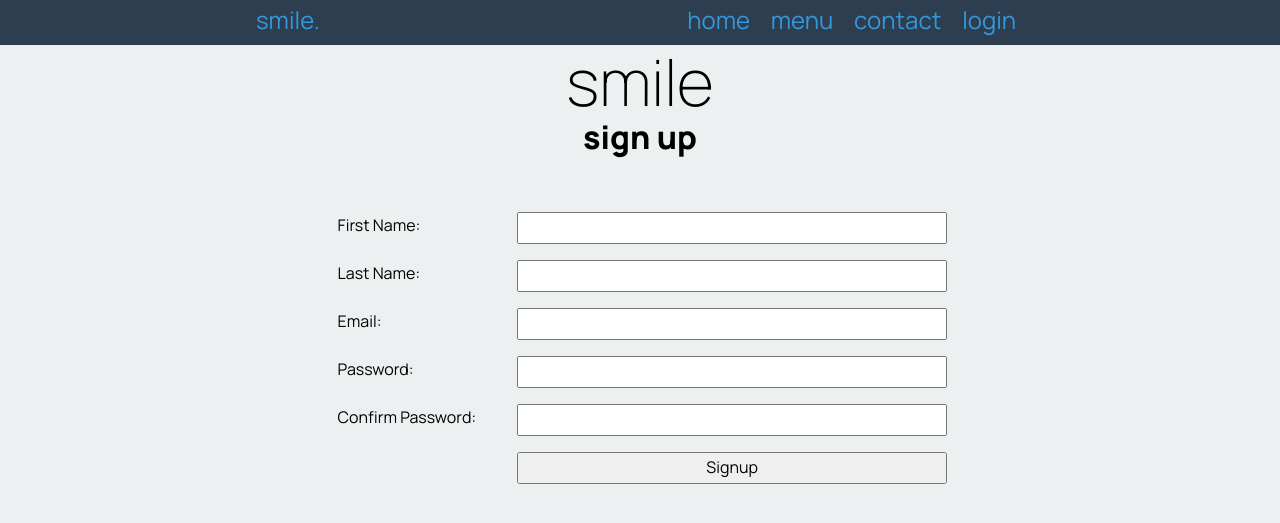
After one commit to prateekrout06/cafev2, a Flask app: page /signup in a window 1280 px wide. The commit adds this page. Shown: the top 523 px of the page. Run offline with Flask 3, Linux system fonts and the light colour scheme.

Commit message:
Video 5 Completed

```diff
--- a/app.py
+++ b/app.py
@@ -1,10 +1,10 @@
-from aifc import Error
-
-from flask import Flask, render_template
+from flask import Flask, render_template, redirect, request, session
 import sqlite3
 from sqlite3 import Error
+from flask_bcrypt import Bcrypt
 
-DATABASE = "C:/Users/GGPC/PycharmProjects/Smile/smile.db"
+# DATABASE = "C:/Users/GGPC/PycharmProjects/Smile/smile.db" # Desktop
+DATABASE = "C:/Users/ethan/PycharmProjects/SmileCafe/smile.db"  # Laptop
 
 app = Flask(__name__)
 
@@ -28,7 +28,7 @@ def render_menu_page(cat_id):
     con = create_connection(DATABASE)
     query = "SELECT name, description, volume, image, price FROM products WHERE cat_id=?"
     cur = con.cursor()
-    cur.execute(query, (cat_id, ))
+    cur.execute(query, (cat_id,))
     product_list = cur.fetchall()
     query = "SELECT id, name FROM category"
     cur = con.cursor()
@@ -43,4 +43,44 @@ def render_contact_page():
     return render_template('contact.html')
 
 
-app.run(host='0.0.0.0', debug=True)
+@app.route('/login', methods=['POST', 'GET'])
+def render_login():
+    return render_template('login.html')
+
+
+@app.route('/signup', methods=['POST', 'GET'])
+def render_signup():
+    if request.method == 'POST':
+        print(request.form)
+        fname = request.form.get('fname').title().strip()
+        lname = request.form.get('lname').title().strip()
+        email = request.form.get('email').lower().strip()
+        password = request.form.get('password')
+        password2 = request.form.get('password2')
+
+        if password != password2:
+            return redirect('\signup?error=Passwords+do+not+match')
+
+        if len(password) < 8:
+            return redirect('\signup?error=Passwords+must+be+at+least+8+characters')
+
+        con = create_connection(DATABASE)
+        query = 'INSERT INTO user (fname, lname, email, password) VALUES (?, ?, ?, ?)'
+        cur = con.cursor()
+
+        try:
+            cur.execute(query, (fname, lname, email, password))
+        except sqlite3.IntegrityError:
+            con.close()
+            return redirect('\signup?error=Email+is+already+used')
+
+        con.commit()
+        con.close()
+
+        return redirect('\login')
+
+    return render_template('signup.html')
+
+
+if __name__ == '__main__':
+    app.run()
--- a/static/smile.css
+++ b/static/smile.css
@@ -135,7 +135,9 @@ a, a:visited {
 .myform {
     width: 80%;
     margin: auto;
-    padding-top: 3rem;
+    padding-bottom: 1rem;
+    margin-bottom: 20px;
+    display: block;
 }
 
 .form-group {
--- a/templates/base.html
+++ b/templates/base.html
@@ -18,6 +18,7 @@
             <a href="/">home</a>
             <a href="/menu/1">menu</a>
             <a href="/contact">contact</a>
+            <a href="/login">login</a>
         </div>
     </div>
 </nav>
--- /dev/null
+++ b/templates/signup.html
@@ -0,0 +1,35 @@
+{% extends "base.html" %}
+
+{% block pageheading %}sign up{% endblock %}
+
+{% block main %}
+<form class="myform" method="post">
+    <div class="form-group">
+        <div class="form-label">First Name:</div>
+        <div class="form-element"><input type="text" name="fname" id="fname" required></div>
+    </div>
+    <div class="error">{{ fname_error }}</div>
+    <div class="form-group">
+        <div class="form-label">Last Name:</div>
+        <div class="form-element"><input type="text" name="lname" id="lname" required></div>
+    </div>
+    <div class="error">{{ lname_error }}</div>
+    <div class="form-group">
+        <div class="form-label">Email:</div>
+        <div class="form-element"><input type="email" name="email" id="email" required></div>
+    </div>
+    <div class="form-group">
+        <div class="form-label">Password:</div>
+        <div class="form-element"><input type="password" name="password" id="password" required></div>
+    </div>
+    <div class="error">{{ error }}</div>
+    <div class="form-group">
+        <div class="form-label">Confirm Password:</div>
+        <div class="form-element"><input type="password" name="password2" id="password2" required></div>
+    </div>
+    <div class="form-group">
+        <div class="form-label"></div>
+        <div class="form-element"><input type="submit" value="Signup"></div>
+    </div>
+</form>
+{% endblock %}
```
Also changed, not shown: templates/login.html (added, +21 -0 lines), smile.db.
